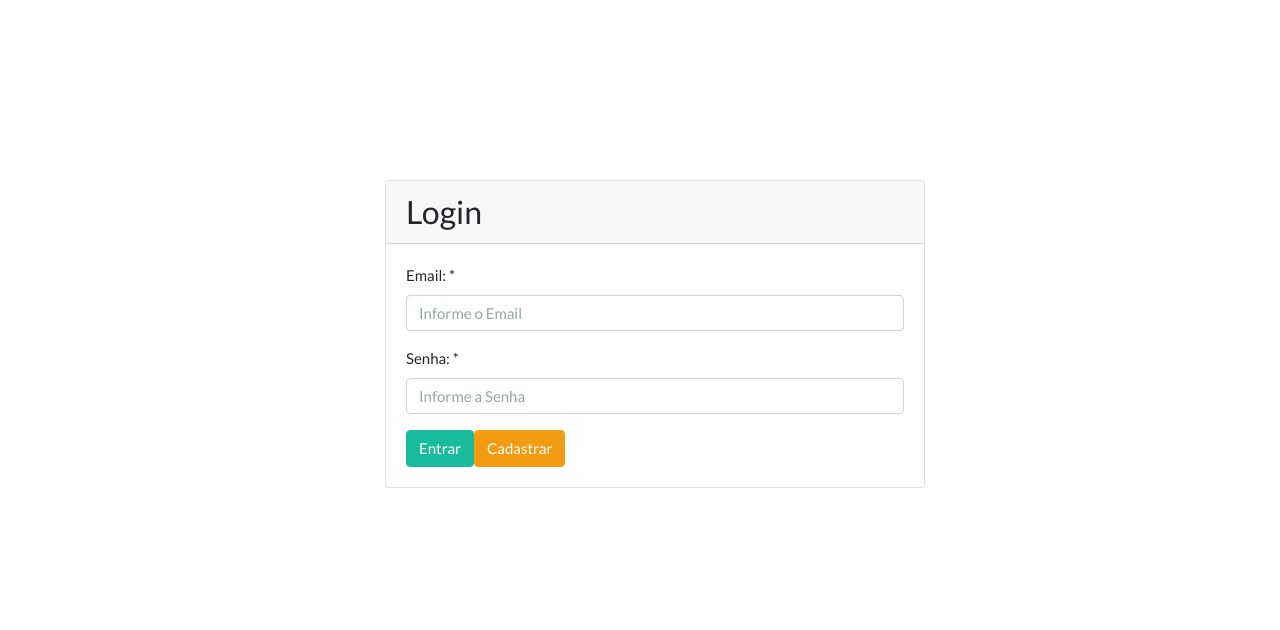
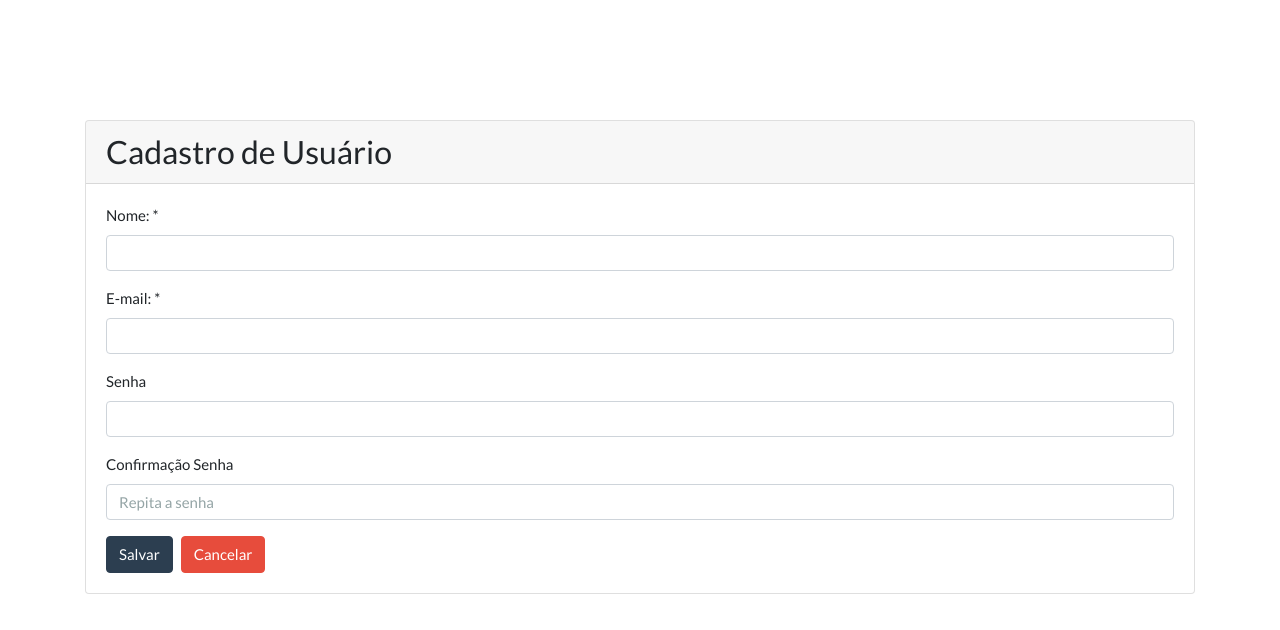
Before and after one commit to josivaldobatista/minhas-financas-app, a React (Create React App) app: page /#/login in a window 1280 px wide. Shown: the top 630 px of the page. Built offline with nearby package versions, Linux system fonts and the light colour scheme.

Commit message:
Criado formulário de cadastro de usuário.

```diff
--- a/src/App.js
+++ b/src/App.js
@@ -1,5 +1,7 @@
 import React from 'react';
+
 import Login from './views/login'
+import CadastroUsuario from './views/cadastroUsuario'
 
 import 'bootswatch/dist/flatly/bootstrap.css'
 import './custom.css'
@@ -9,7 +11,7 @@ class App extends React.Component {
   render() {
     return (
       <div>
-        <Login />
+        <CadastroUsuario></CadastroUsuario>
       </div>
     )
   }
--- /dev/null
+++ b/src/views/cadastroUsuario.js
@@ -0,0 +1,53 @@
+import React from 'react'
+
+import Card from '../components/card'
+import FormGroup from '../components/form-group'
+
+class CadastroUsuario extends React.Component {
+
+    state = {
+        nome: '',
+        email: '',
+        senha: '',
+        confirmaSenha: ''
+    }
+
+    cadastrar = () => {
+        console.log(this.state)
+    }
+
+    render() {
+        return (
+            <div className="container">
+                <Card title="Cadastro de Usuário">
+                    <div className="row">
+                        <div className="col-lg-12">
+                            <div className="bs-component">
+                                <FormGroup label="Nome: *" htmlFor="inputNome">
+                                    <input type="text" className="form-control" id="inputNome"
+                                        onChange={e => this.setState({ nome: e.target.value })} />
+                                </FormGroup>
+                                <FormGroup label="E-mail: *" htmlFor="inputEmail">
+                                    <input type="email" id="inputEmail" name="email" className="form-control"
+                                        onChange={e => this.setState({ email: e.target.value })} />
+                                </FormGroup>
+                                <FormGroup label="Senha" htmlFor="inputSenha">
+                                    <input type="password" id="inputSenha" name="senha" className="form-control"
+                                        onChange={e => this.setState({ senha: e.target.value })} />
+                                </FormGroup>
+                                <FormGroup label="Confirmação Senha" htmlFor="confirmaSenha">
+                                    <input type="password" id="confirmaSenha" name="confirmaSenha" className="form-control"
+                                        onChange={e => this.setState({ confirmaSenha: e.target.value })} placeholder="Repita a senha " />
+                                </FormGroup>
+                                <button onClick={this.cadastrar} type="button" className="btn btn-primary">Salvar</button>
+                                <button type="button" className="btn btn-danger ml-2">Cancelar</button>
+                            </div>
+                        </div>
+                    </div>
+                </Card>
+            </div>
+        )
+    }
+}
+
+export default CadastroUsuario
--- a/src/views/login.js
+++ b/src/views/login.js
@@ -16,10 +16,10 @@ class Login extends React.Component {
     }
 
     render() {
-        return(
+        return (
             <div className="container">
                 <div className="row">
-                 <div className="col-md-6" style={{position: 'relative', left:'300px'}}>
+                    <div className="col-md-6" style={{ position: 'relative', left: '300px' }}>
                         <div className="bs-docs-section">
                             <Card title="Login">
                                 <div className="row">
@@ -28,16 +28,16 @@ class Login extends React.Component {
                                             <fieldset>
                                                 <FormGroup label="Email: *" htmlFor="exampleInputEmail1">
                                                     <input type="email" className="form-control" id="email"
-                                                    value={this.state.email} onChange={e => this.setState({email:e.target.value})}
+                                                        value={this.state.email} onChange={e => this.setState({ email: e.target.value })}
                                                         aria-describedby="emailHelp" placeholder="Informe o Email" />
                                                 </FormGroup>
                                                 <FormGroup label="Senha: *" htmlFor="senha">
                                                     <input type="password" className="form-control" id="senha"
-                                                value={this.state.senha} onChange={e => this.setState({senha:e.target.value})}
+                                                        value={this.state.senha} onChange={e => this.setState({ senha: e.target.value })}
                                                         placeholder="Informe a Senha" />
                                                 </FormGroup>
                                                 <button onClick={() => this.entrar()} className="btn btn-success">Entrar</button>
-                                            <button onClick={() => this.entrar()} className="btn btn-warning">Cadastrar</button>
+                                                <button onClick={() => this.entrar()} className="btn btn-warning ml-2">Cadastrar</button>
                                             </fieldset>
                                         </div>
                                     </div>
```
Lines whose indentation alone changed are shown as unchanged.
